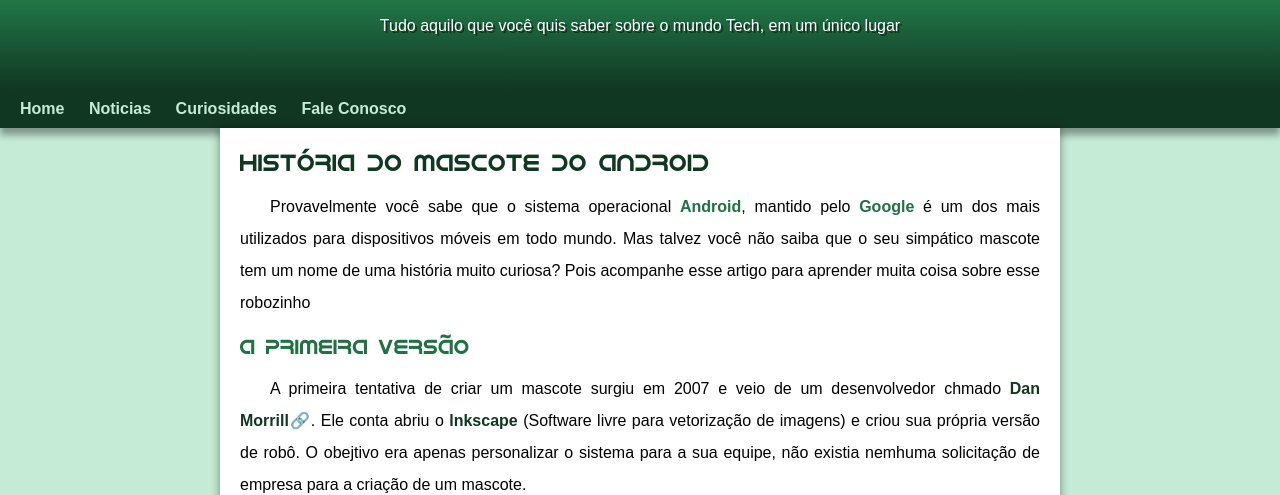
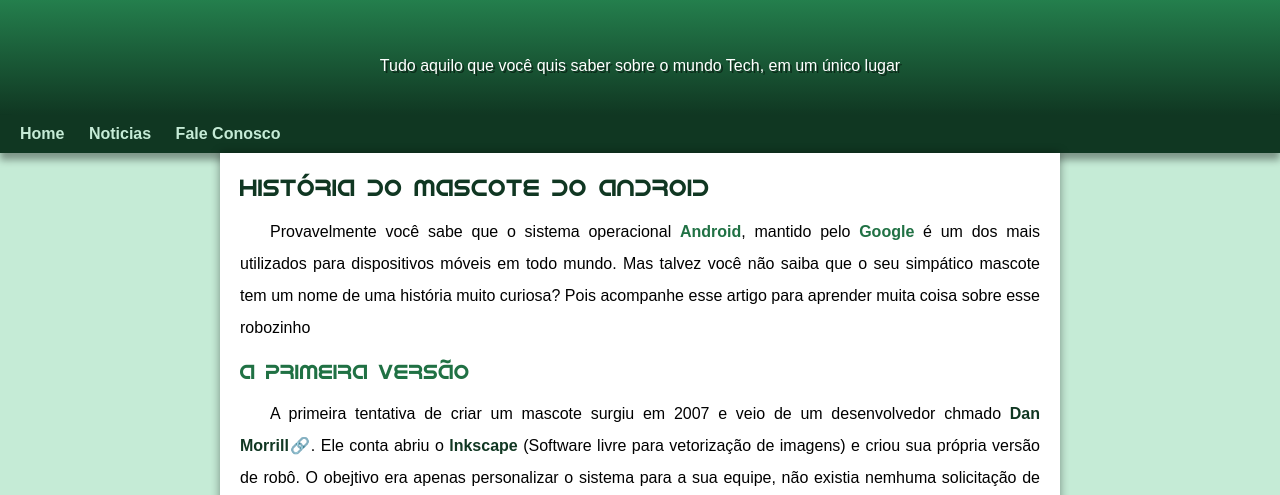
Before and after one commit to jonataslaguna/projeto-android, a plain HTML site: page index.html in a window 1280 px wide. Shown: the part 100-595 px from the top of the page. Drawn offline with Linux system fonts and the light colour scheme.

```diff
--- a/index.html
+++ b/index.html
@@ -18,7 +18,6 @@
     <nav>
         <a href="#">Home</a>
         <a href="#">Noticias</a>
-        <a href="#">Curiosidades</a>
         <a href="#">Fale Conosco</a>
     </nav>
 
--- a/style/style.css
+++ b/style/style.css
@@ -69,6 +69,7 @@
     padding-right: 10px;
     padding-left: 10px;
     margin: auto;
+    padding: 40px;
     text-shadow: 2px 2px 0px rgba(0, 0, 0, 0.472);
 
 }
```
